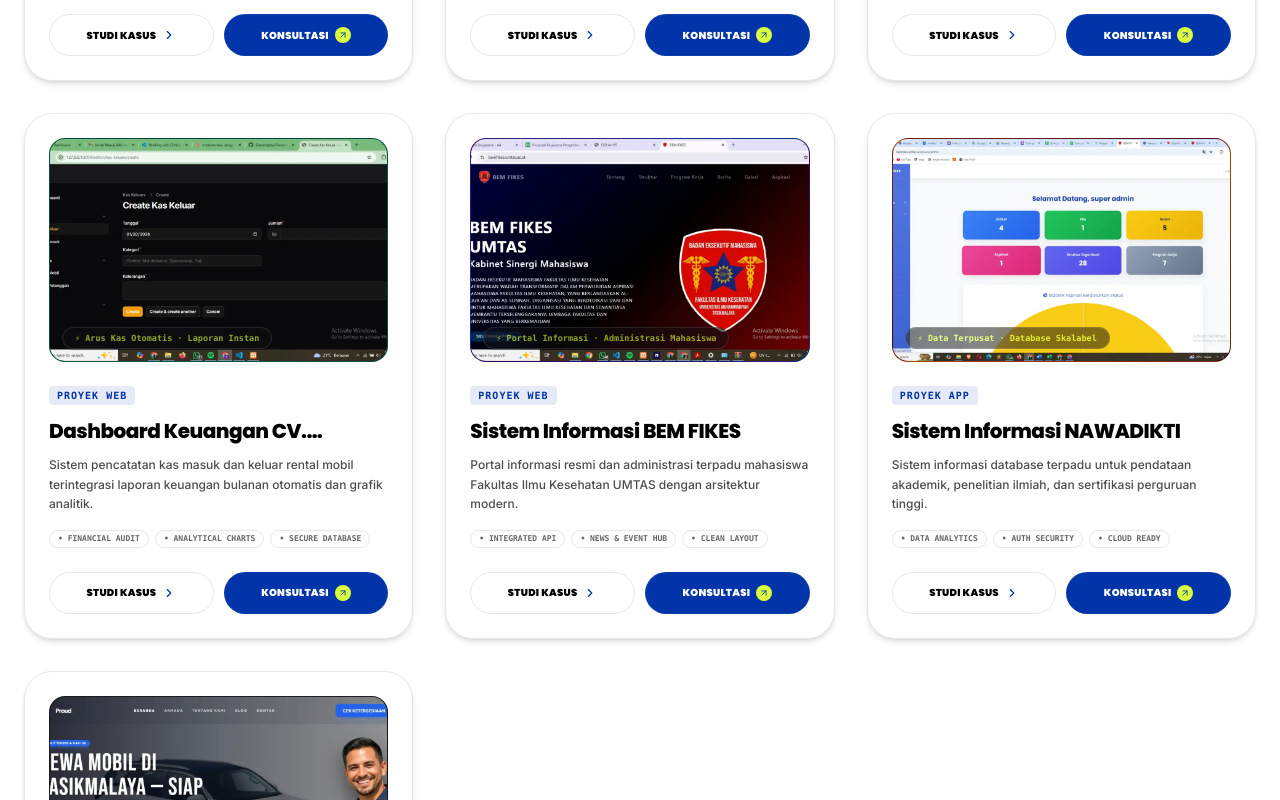
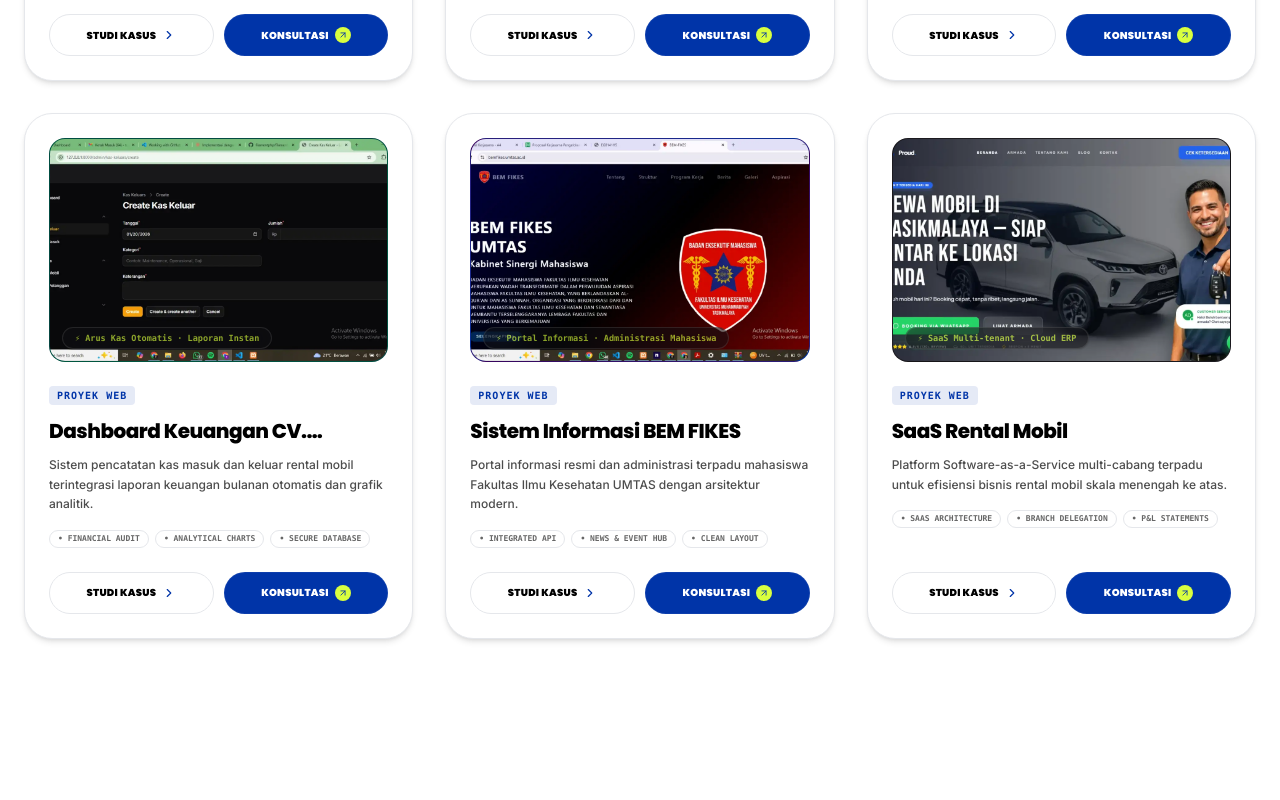
Before and after one commit to BanggaSumarna05/proud-tech, a React (Vite) app: page / in a window 1280 px wide. Shown: the part 5300-6100 px from the top of the page. Built offline with nearby package versions, Linux system fonts and the light colour scheme.

Commit message:
feat: update testimonials and portfolio entries for improved relevance and accuracy

```diff
--- a/src/components/Portfolio.tsx
+++ b/src/components/Portfolio.tsx
@@ -78,19 +78,7 @@
       image: "/images/Kebutuhan Website/foto portofolio/Sistem Informasi BEM FIKES/Sistem Informasi BEM FIKES UMTAS.webp",
       features: ["Integrated API", "News & Event Hub", "Clean Layout"],
     },
-    {
-      title: "Sistem Informasi NAWADIKTI",
-      category: "APP",
-      client: language === "id" ? "NAWADIKTI" : "NAWADIKTI",
-      desc: language === "id"
-        ? "Sistem informasi database terpadu untuk pendataan akademik, penelitian ilmiah, dan sertifikasi perguruan tinggi."
-        : "Integrated database information system for higher education academic records, research publications, and certification.",
-      stats: language === "id" ? "Data Terpusat · Database Skalabel" : "Centralized Data · Scalable Database",
-      color: "from-amber-700 to-rose-950",
-      featured: false,
-      image: "/images/Kebutuhan Website/foto portofolio/Sistem Infornasi NAWADIKTI/Sistem Infomasi NAWADIKTI.webp",
-      features: ["Data Analytics", "Auth Security", "Cloud Ready"],
-    },
+
     {
       title: "SaaS Rental Mobil",
       category: "WEB",
--- a/src/components/Testimonials.tsx
+++ b/src/components/Testimonials.tsx
@@ -7,8 +7,8 @@
   const testimonials = [
     {
       id: "test-1",
-      name: "Budi Setiawan",
-      role: language === "id" ? "Direktur Utama" : "Managing Director",
+      name: "Sidik Faturahman",
+      role: language === "id" ? "Pemilik CJA Rent Car" : "Owner of CJA Rent Car",
       company: "CJA Rent Car",
       rating: 5,
       project: language === "id" ? "CJA Rent Car Web App" : "CJA Rent Car Web App",
@@ -19,11 +19,11 @@
     },
     {
       id: "test-2",
-      name: "Clarissa Putri",
-      role: language === "id" ? "Pendiri & Pemilik" : "Founder & CEO",
+      name: "Maudina Yasmin",
+      role: language === "id" ? "Pemilik CV. Kerabat Wisata" : "Owner of CV. Kerabat Wisata",
       company: "CV. Kerabat Wisata",
       rating: 5,
-      project: language === "id" ? "Dashboard Keuangan" : "Finance Dashboard",
+      project: language === "id" ? "Dashboard Keuangan CV. Kerabat Wisata" : "Finance Dashboard",
       feedback: language === "id"
         ? "Sistem pembukuan kas rental kami jadi 3x lipat lebih rapi dan laporan bulanan selesai instan dalam hitungan detik. Kami sangat terbantu dengan analisis keuntungan otomatis yang disajikan di dashboard!"
         : "Our bookkeeping is now 3x more organized, and monthly cash flow statements generate instantly. The automated profit and loss analysis dashboards have completely upgraded our business control!",
@@ -31,11 +31,11 @@
     },
     {
       id: "test-3",
-      name: "Hendra Wijaya",
-      role: language === "id" ? "Ketua Umum" : "President of Student Board",
+      name: "Muhammad Iqbal Setiawan",
+      role: language === "id" ? "Gubernur Mahasiswa BEM FIKES UMTAS 2024/2025" : "Governor of Student Board",
       company: "BEM FIKES UMTAS",
       rating: 5,
-      project: language === "id" ? "Portal Sistem Informasi" : "Information System Portal",
+      project: language === "id" ? "Portal Sistem Informasi BEM FIKES UMTAS" : "Information System Portal BEM FIKES UMTAS",
       feedback: language === "id"
         ? "Desain portalnya sangat modern, cepat diakses, dan memudahkan pengumpulan berkas kegiatan mahasiswa. Kerja sama dengan tim developer Proud Tech berjalan sangat komunikatif dan terstruktur rapi!"
         : "The student portal design is exceptionally modern, fast, and makes event document submissions effortless. Collaborating with the developer team at Proud Tech was highly structured and professional!",
@@ -43,26 +43,26 @@
     },
     {
       id: "test-4",
-      name: "Rina Marlina",
+      name: "Elin Marlina",
       role: language === "id" ? "Pemilik Usaha" : "Business Owner",
-      company: "Dapur Rina Catering",
+      company: "Warung PBM",
       rating: 5,
-      project: language === "id" ? "Landing Page Catering" : "Catering Landing Page",
+      project: language === "id" ? "Landing Page Warung PBM" : "Landing Page Warung PBM",
       feedback: language === "id"
-        ? "Sebelum punya website dari Proud Tech, saya hanya dapat orderan dari mulut ke mulut. Sekarang orderan datang setiap hari dari Google! Prosesnya cepat, timnya sabar menjelaskan, dan hasilnya jauh melampaui ekspektasi saya."
+        ? "Alhamdulillah, sekarang orderan saya lebih banyak dan lebih mudah dijangkau. Prosesnya cepat, timnya sabar menjelaskan, dan hasilnya jauh melampaui ekspektasi saya."
         : "Before getting a website from Proud Tech, I only got orders by word of mouth. Now orders come in daily from Google! The process was fast, the team was patient, and the results far exceeded my expectations.",
       avatar: "https://images.unsplash.com/photo-1573496359142-b8d87734a5a2?auto=format&fit=crop&w=150&h=150&q=80",
     },
     {
       id: "test-5",
-      name: "Dimas Prasetyo",
-      role: language === "id" ? "CEO & Co-Founder" : "CEO & Co-Founder",
-      company: "TechStart Indonesia",
+      name: "Irpan",
+      role: language === "id" ? "Owner" : "Owner",
+      company: "Kopi Bangga",
       rating: 5,
-      project: language === "id" ? "Platform Web App" : "Web Application Platform",
+      project: language === "id" ? "Landing Page Kopi Bangga" : "Landing Page Kopi Bangga",
       feedback: language === "id"
-        ? "Proud Tech berhasil membangun platform web app kami dalam waktu yang sangat singkat dengan kualitas kode yang sangat bersih. Fitur admin panel-nya intuitif dan tim selalu responsif setiap ada kebutuhan revisi atau penyesuaian."
-        : "Proud Tech successfully built our web app platform in record time with extremely clean code quality. The admin panel is intuitive and the team is always responsive for any revision or adjustment needs.",
+        ? "Sebelum punya website dari Proud Tech, saya hanya dapat orderan dari mulut ke mulut. Sekarang orderan datang setiap hari dari Google! Prosesnya cepat, timnya sabar menjelaskan, dan hasilnya jauh melampaui ekspektasi saya."
+        : "Before getting a website from Proud Tech, I only got orders by word of mouth. Now orders come in daily from Google! The process was fast, the team was patient, and the results far exceeded my expectations.",
       avatar: "https://images.unsplash.com/photo-1519085360753-af0119f7cbe7?auto=format&fit=crop&w=150&h=150&q=80",
     },
   ];
```
